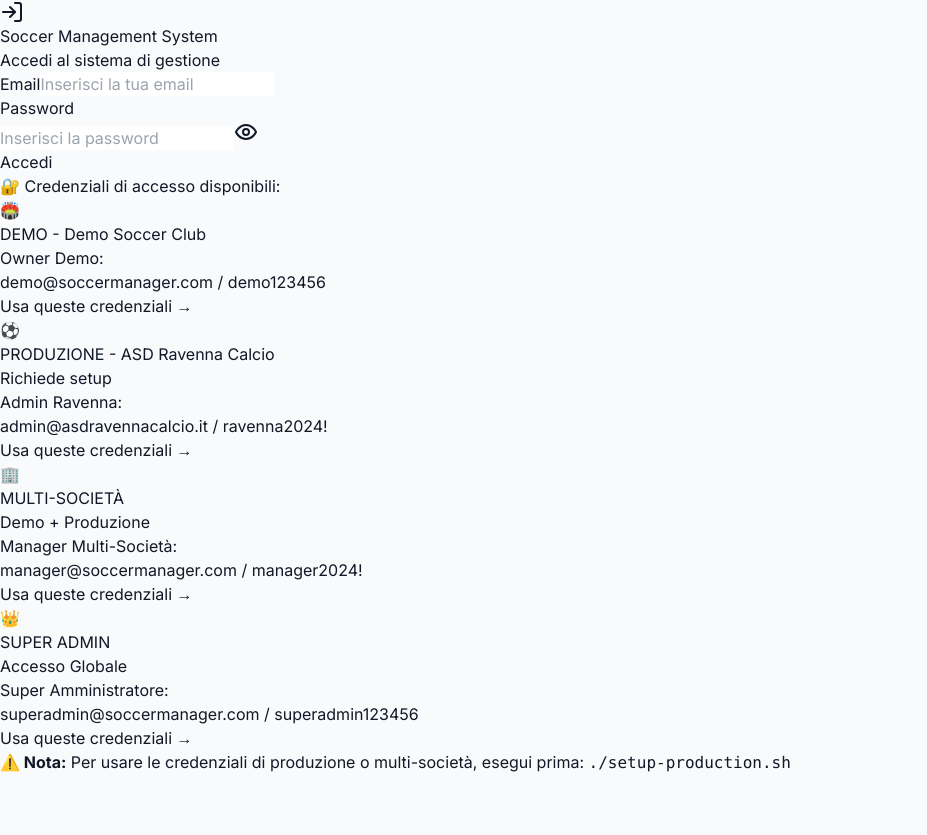
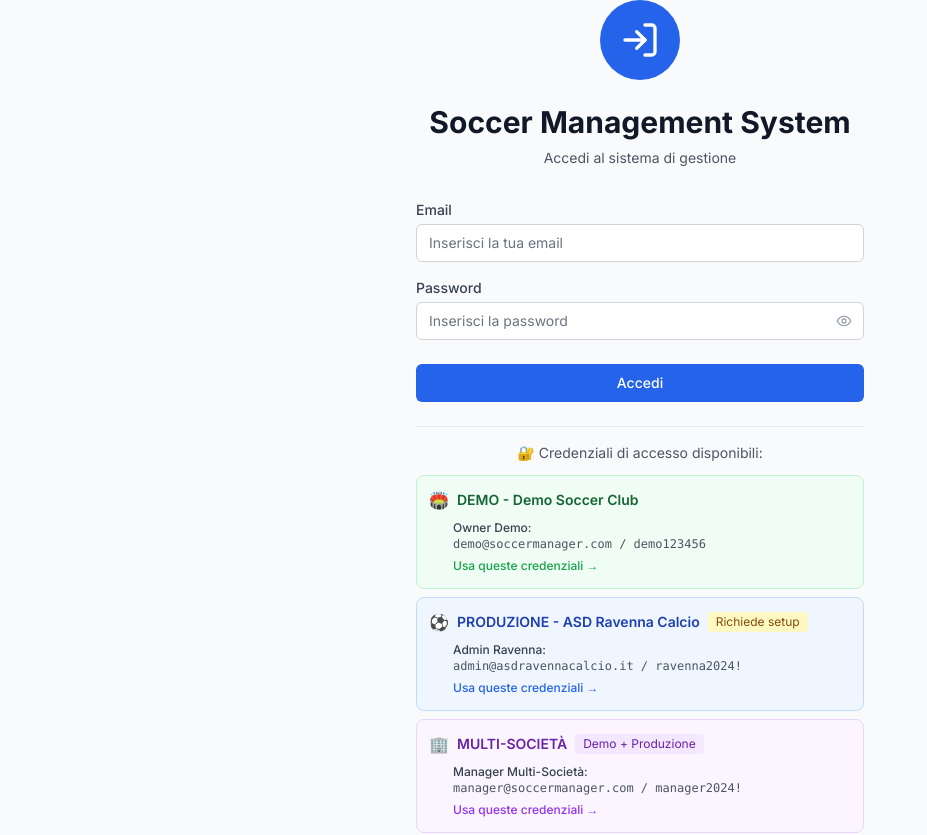
Before and after one commit to 241luca/soccer-management-system, a React (Vite) app: page / in a window 1280 px wide. Shown: the top 835 px of the page, without its empty margins (0-927 px from the left). Before the commit the page ends 800 px from the top, so only its background shows below. Built offline with nearby package versions, Linux system fonts and the light colour scheme.

Commit message:
Fix: Ripristinato temporaneamente CDN Tailwind e configurato build corretto
- Rimesso CDN Tailwind temporaneamente per ripristinare stili
- Configurato correttamente tailwind.config.js con content paths
- Aggiunto TODO per rimuovere CDN dopo test build completo

```diff
--- a/index.html
+++ b/index.html
@@ -5,6 +5,22 @@
     <link rel="icon" type="image/svg+xml" href="/soccer-icon.svg" />
     <meta name="viewport" content="width=device-width, initial-scale=1.0" />
     <title>⚽ Soccer Management System</title>
+
+    <!-- Tailwind CSS CDN temporaneo - TODO: rimuovere dopo fix build -->
+    <script src="https://cdn.tailwindcss.com"></script>
+    <script>
+      // Configurazione Tailwind temporanea
+      tailwind.config = {
+        theme: {
+          extend: {
+            colors: {
+              'soccer-blue': '#1e40af',
+              'soccer-green': '#059669',
+            }
+          }
+        }
+      }
+    </script>
 
     <style>
       /* CSS Custom per migliorare il design */
--- a/tailwind.config.js
+++ b/tailwind.config.js
@@ -1,8 +1,16 @@
 /** @type {import('tailwindcss').Config} */
 export default {
-  content: [],
+  content: [
+    "./index.html",
+    "./src/**/*.{js,ts,jsx,tsx}",
+  ],
   theme: {
-    extend: {},
+    extend: {
+      colors: {
+        'soccer-blue': '#1e40af',
+        'soccer-green': '#059669',
+      }
+    },
   },
   plugins: [],
 }
```
